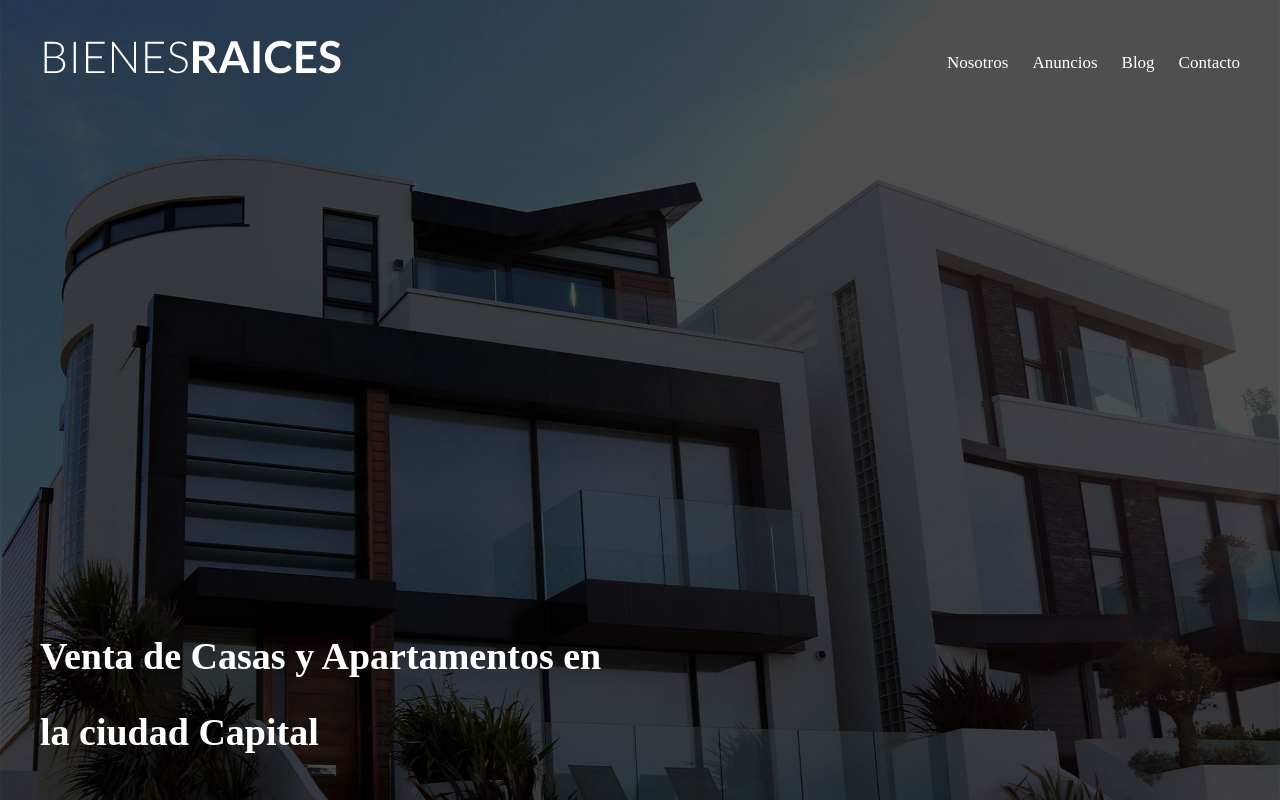
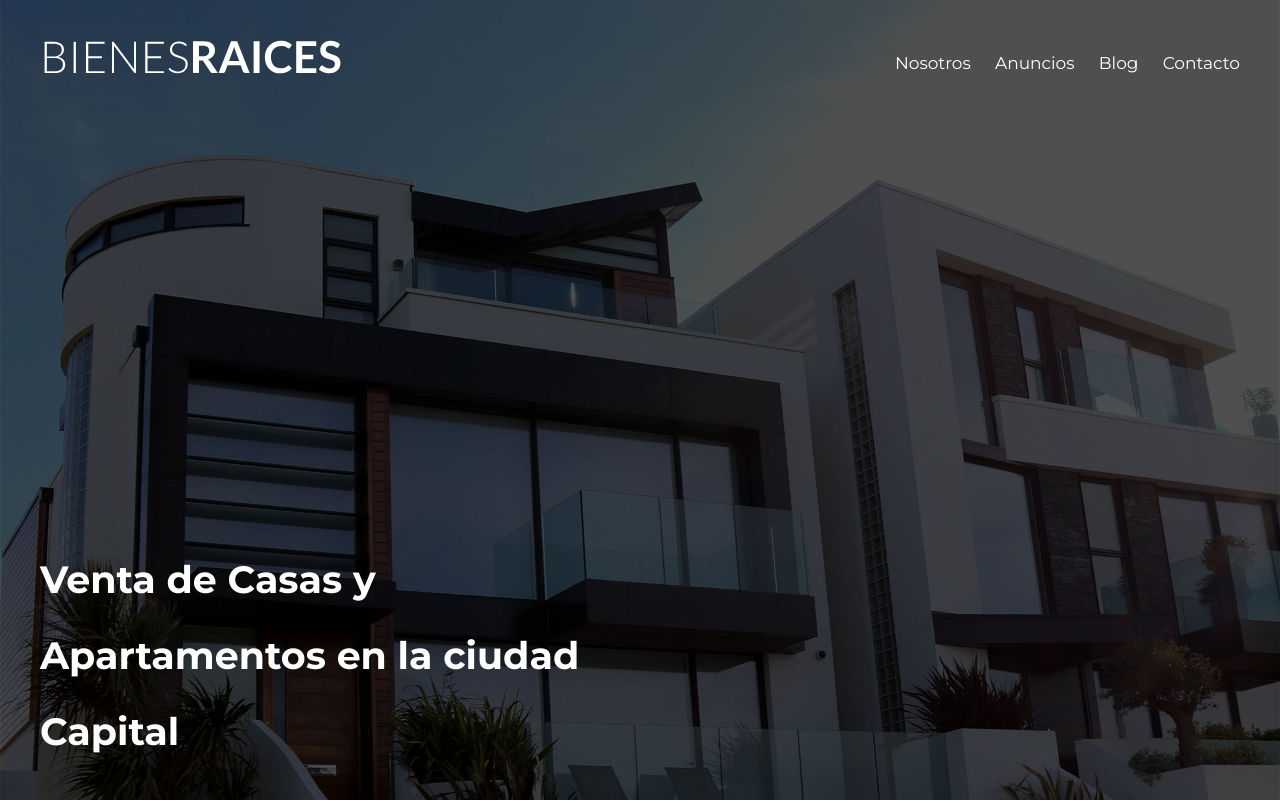
Before and after one commit to DrNykterstein/GoodsRoots, a plain HTML site: page index.html in a window 1280 px wide. Shown: the top 803 px of the page. Drawn offline with Linux system fonts and the light colour scheme.

Commit message:
Cambio de fuente

```diff
--- a/css/style.css
+++ b/css/style.css
@@ -18,6 +18,7 @@ html{
 body{
 	font-size: 1.6rem;
 	line-height: 2;
+	font-family: 'Montserrat', san-serif;
 }
 
  /* Globales */
```
